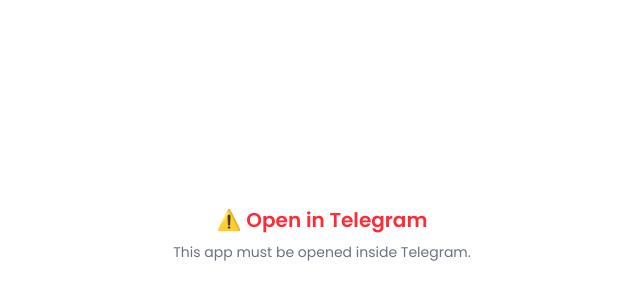
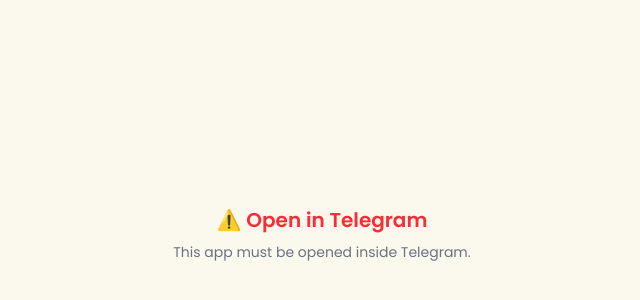
Before and after one commit to elias2025new/tazaApp, a Next.js app: page / in a window 1280 px wide. Shown: the part 166-466 px from the top of the page, without its empty margins (318-958 px from the left). Built offline with nearby package versions, Linux system fonts and the light colour scheme; no server answers; the database is empty.

Commit message:
fix: force consistent light theme to prevent dark mode text visibility issues

```diff
--- a/src/app/layout.tsx
+++ b/src/app/layout.tsx
@@ -44,7 +44,7 @@
         {/* Load Telegram WebApp SDK — must be first so window.Telegram.WebApp is available */}
         <Script src="https://telegram.org/js/telegram-web-app.js" strategy="beforeInteractive" />
       </head>
-      <body className="bg-[--tg-theme-bg-color,var(--color-sand)] text-[--tg-theme-text-color,var(--color-ink)]" suppressHydrationWarning>
+      <body className="bg-[#fbf8ed] text-[#12291f]" suppressHydrationWarning>
         <TelegramProvider>
           <AppShell>{children}</AppShell>
         </TelegramProvider>
--- a/src/components/providers/telegram-provider.tsx
+++ b/src/components/providers/telegram-provider.tsx
@@ -24,6 +24,8 @@
         };
         colorScheme: 'light' | 'dark';
         themeParams: Record<string, string>;
+        setBackgroundColor?: (color: string) => void;
+        setHeaderColor?: (color: string) => void;
         MainButton: { text: string; show: () => void; hide: () => void };
         close: () => void;
       };
@@ -54,6 +56,14 @@
 
     // 1. Signal to Telegram that the app is ready
     tg.ready();
+
+    // Force consistent light theme on the native container
+    try {
+      if (typeof tg.setBackgroundColor === 'function') tg.setBackgroundColor('#fbf8ed');
+      if (typeof tg.setHeaderColor === 'function') tg.setHeaderColor('#103d2b');
+    } catch (e) {
+      console.warn('Failed to set native colors', e);
+    }
 
     // 2. Expand to full height
     tg.expand();
```
